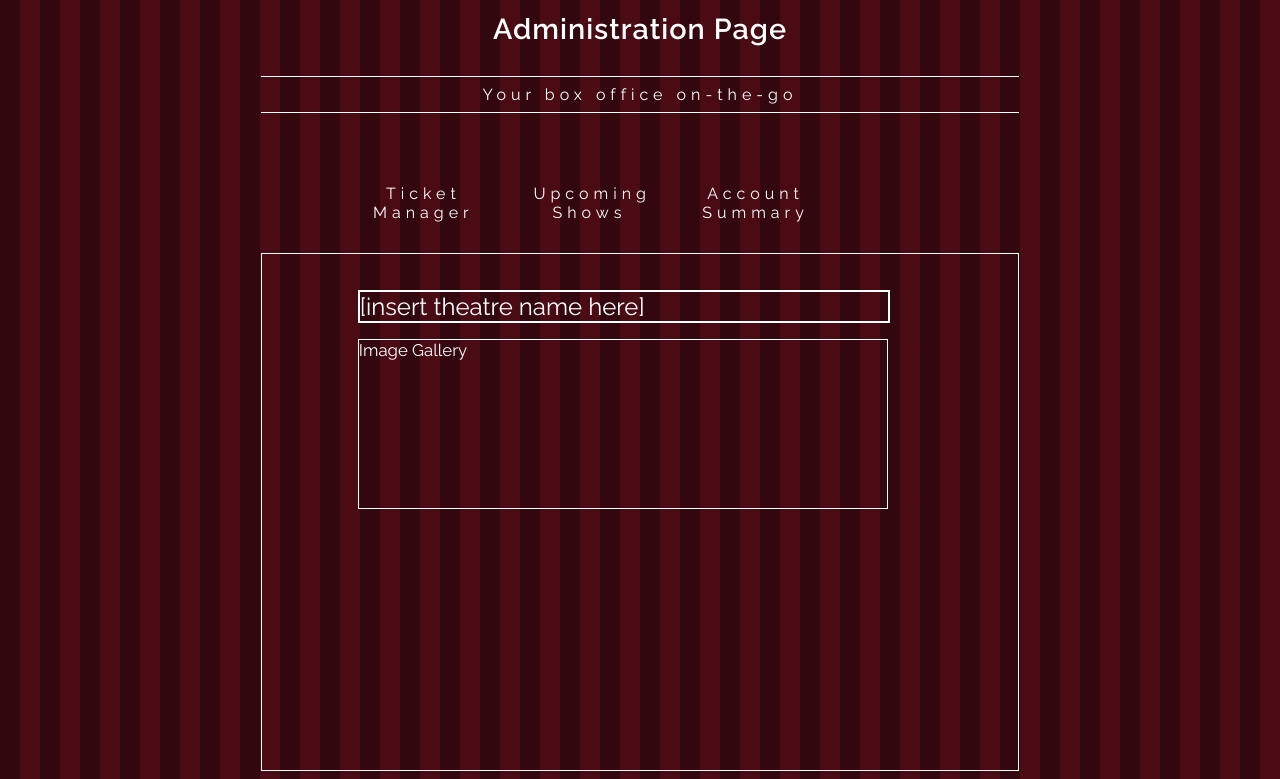
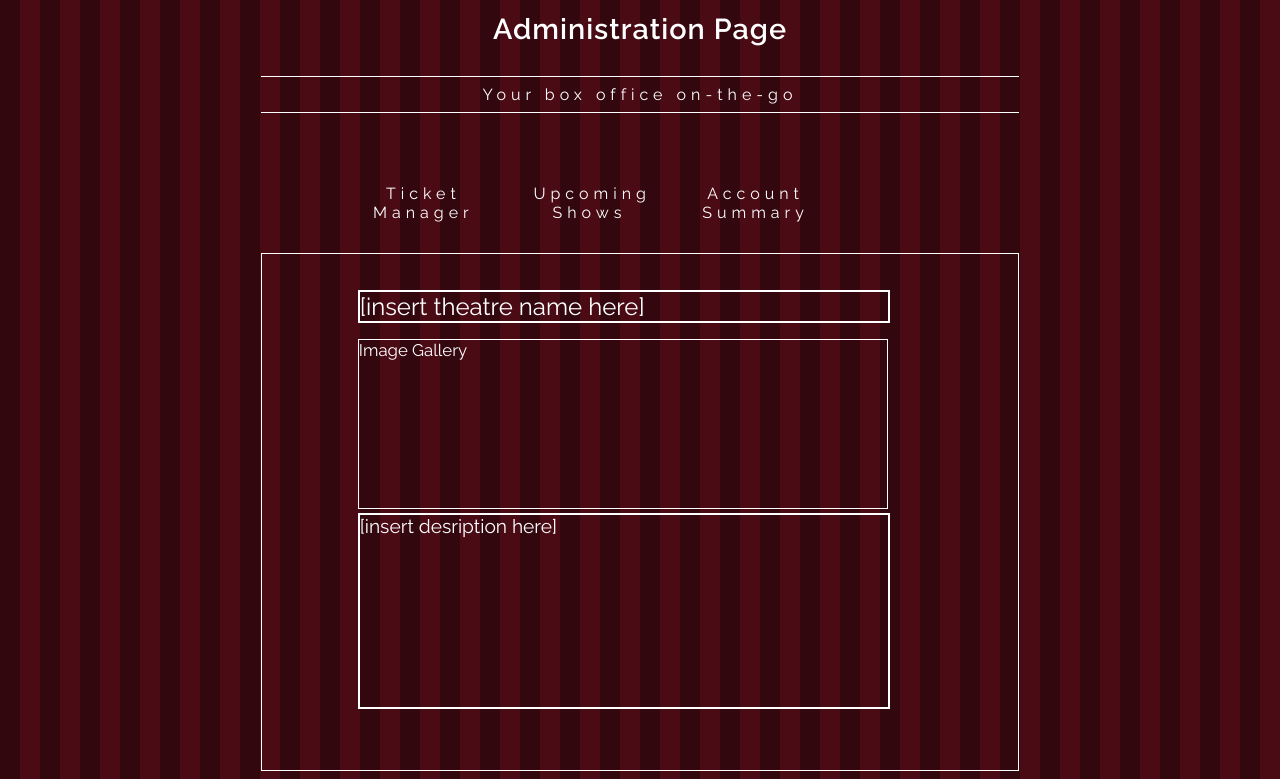
Before and after one commit to SciFive/tcktr, a plain HTML site: page admin/admin.html in a window 1280 px wide. Shown: the part 88-867 px from the top of the page. Drawn offline with nearby package versions, Linux system fonts and the light colour scheme; a web font is replaced by a local one.

Commit message:
More forms on admin.html

```diff
--- a/admin/admin.html
+++ b/admin/admin.html
@@ -20,7 +20,7 @@
             <li>Upcoming Shows<ul><li>Show 1</li><li>Show 2</li><li>See More</li></ul></li>
 			<li>Account Summary<ul><li>Payments</li><li>Mailing List</li></ul></li>
 		</ul>
-        <div class="profile"><div id="name">[insert theatre name here]</div><div id="profilepic">Image Gallery</div></div>
+        <div class="profile"><div id="name">[insert theatre name here]</div><div id="profilepic">Image Gallery</div><div id="desc">[insert desription here]</div></div>
 
 	</div>
     <script src="http://ajax.googleapis.com/ajax/libs/jquery/1.11.2/jquery.min.js"></script>
@@ -28,6 +28,9 @@
        $(document).ready(function(){
             $( "#name" ).click(function() {
                $(this).html("<form action=''> <input id='n1' name='n1' value='[insert theatre name here]' type='text'> <input type='submit' value='Save'></form>" );
+            });
+           $( "#desc" ).click(function() {
+               $(this).html("<form action=''> <input id='n1' name='n1' value='[insert description here]' type='text'> <input type='submit' value='Save'></form>" );
             });
            $( "#profilepic" ).click(function() {
                $(this).html(' Image Gallery<form action="upload.php" method="post" enctype="multipart/form-data">Select image to upload:<input type="file" name="fileToUpload" id="fileToUpload"><input type="submit" value="Upload Image" name="submit"></form>' );
--- a/resources/style.css
+++ b/resources/style.css
@@ -25,6 +25,14 @@ input:required:invalid, input:focus:invalid {
 form{
     height: 1.3em;
     margin: 0em;
+}
+
+#desc{
+    margin-top: .2em;
+    width: 80%;
+    height: 10em;
+    border: solid 2px white;
+    font-size: .8em;
 }
 
 a.btn {
```
